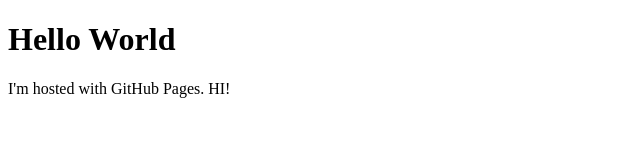
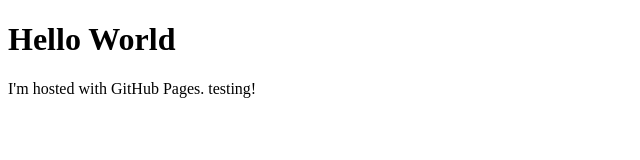
Before and after one commit to coachmarknaylor/coachmarknaylor.github.io, a plain HTML site: page index.html in a window 1280 px wide. Shown: the full height of the page, 0-640 px from the left. Drawn offline with Linux system fonts and the light colour scheme.

Commit message:
Update index.html

```diff
--- a/index.html
+++ b/index.html
@@ -2,6 +2,6 @@
 <html>
 <body>
 <h1>Hello World</h1>
-<p>I'm hosted with GitHub Pages. HI! </p>
+<p>I'm hosted with GitHub Pages. testing! </p>
 </body>
 </html>
```
